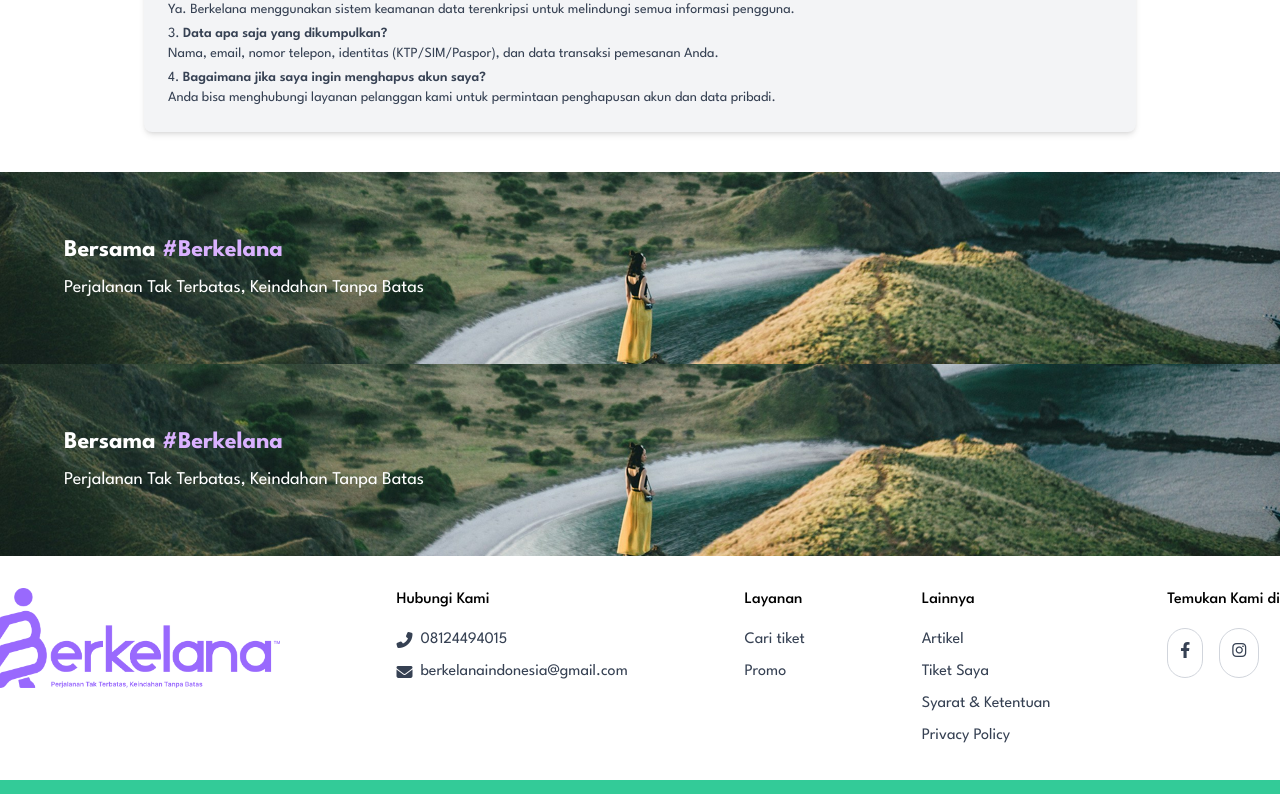
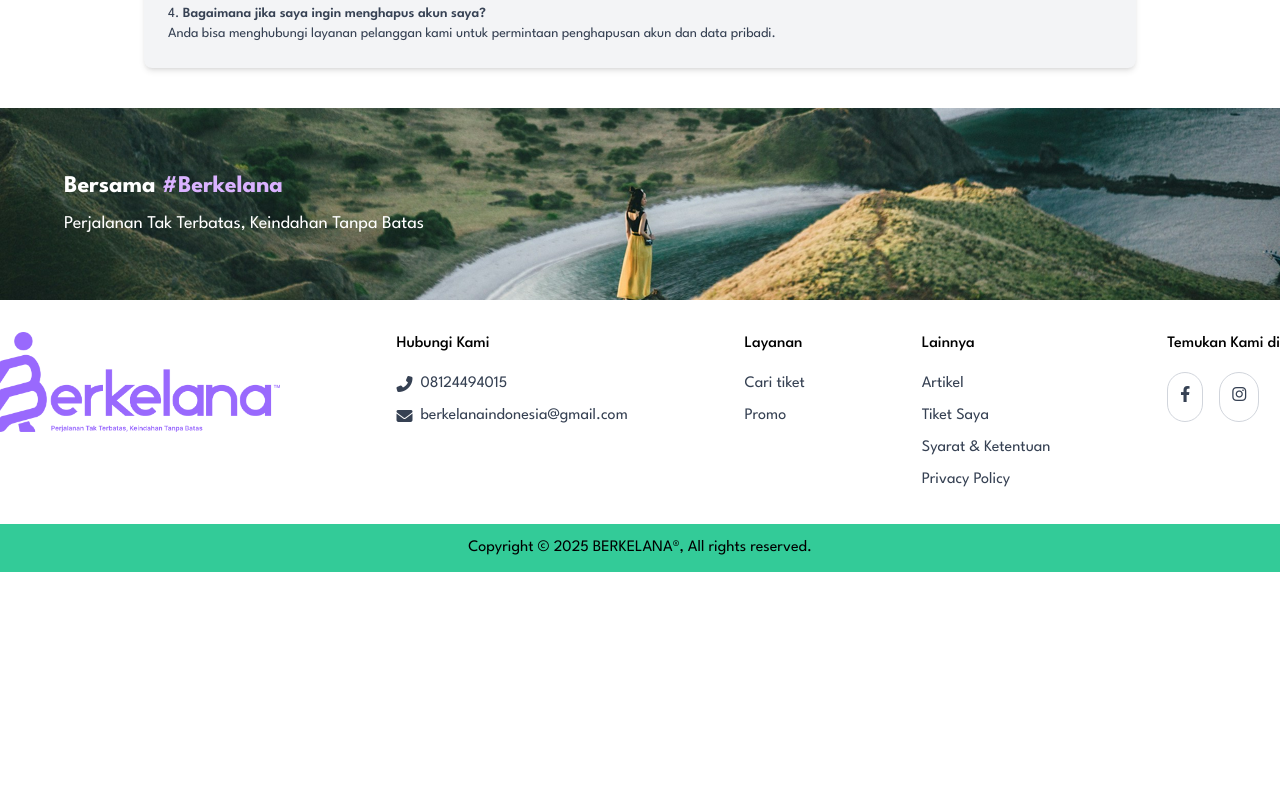
Before and after one commit to thoriqilhamizaidan/berkelana-aps, a React (Vite) app: page /syarat-ketentuan in a window 1280 px wide. Shown: the part 1332-2126 px from the top of the page. After the commit the page ends 1904 px from the top, so only its background shows below. Built offline with nearby package versions, Linux system fonts and the light colour scheme; sample sign-in values are in the browser's storage.

Commit message:
syaratketentuan

```diff
--- a/src/user/tc.jsx
+++ b/src/user/tc.jsx
@@ -5,8 +5,6 @@ import Footer from './footer';
 const Tc = () => {
   return (
     <div className="bg-white font-[League_Spartan]">
-      {/* Navbar */}
-      <Navbar />
 
       {/* Hero Section */}
       <div
@@ -89,24 +87,6 @@ const Tc = () => {
         </div>
       </div>
 
-      {/* Footer Banner */}
-      <section className="relative h-48 bg-cover bg-center">
-        <div className="absolute inset-0 bg-gradient-to-r from-blue-900/50 to-purple-900/50 z-0"></div>
-        <div className="absolute inset-0 z-0">
-          <img
-            src="../images/banner.png"
-            alt="Footer Banner"
-            className="w-full h-full object-cover"
-          />
-        </div>
-        <div className="relative z-10 h-full flex flex-col justify-center items-start text-white px-8 md:px-16">
-          <h2 className="text-2xl font-bold mb-2">
-            Bersama <span className="text-purple-300">#Berkelana</span>
-          </h2>
-          <p className="text-lg">Perjalanan Tak Terbatas, Keindahan Tanpa Batas</p>
-        </div>
-      </section>
-
       {/* Footer */}
       <Footer />
     </div>
```
